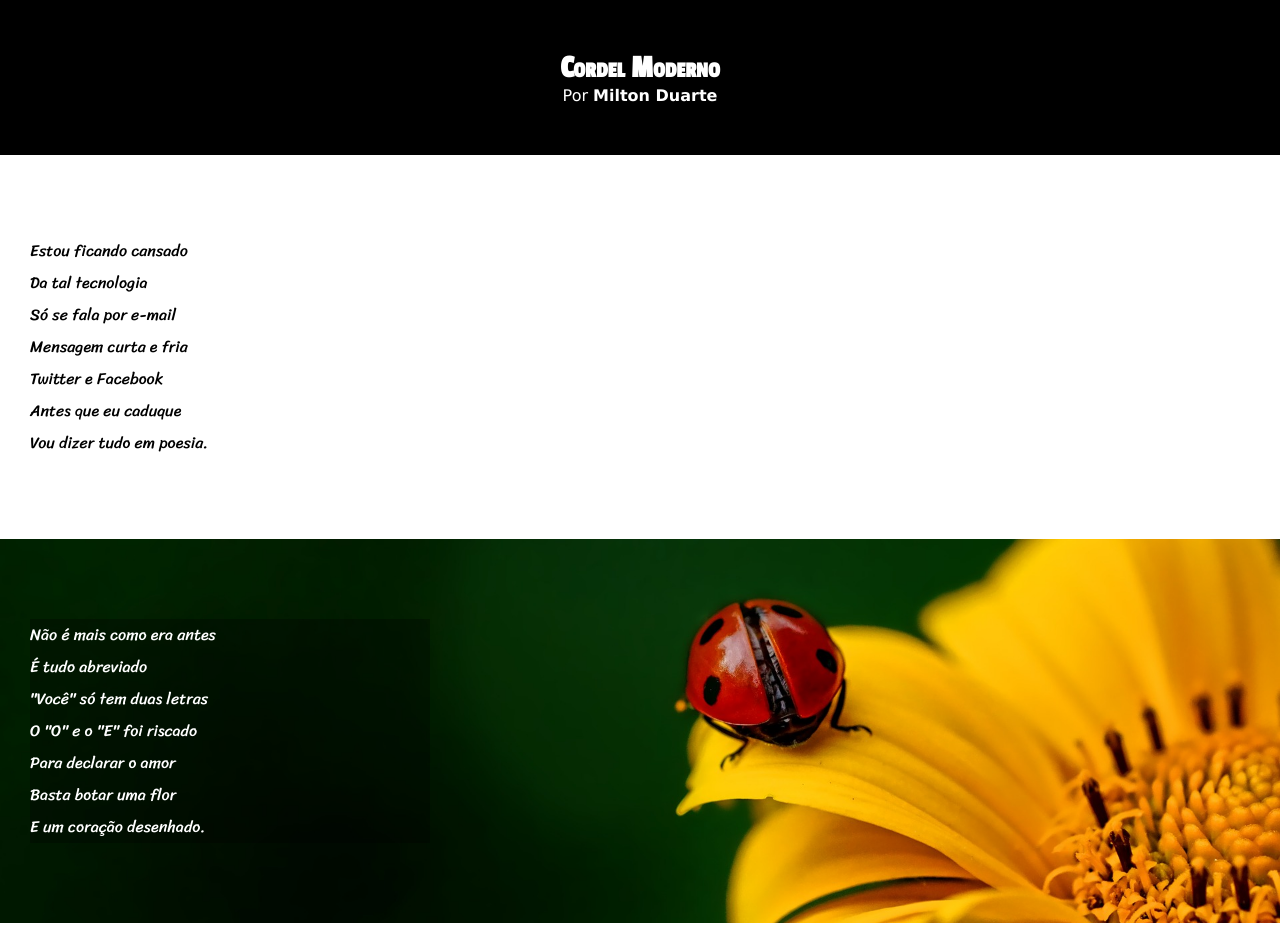
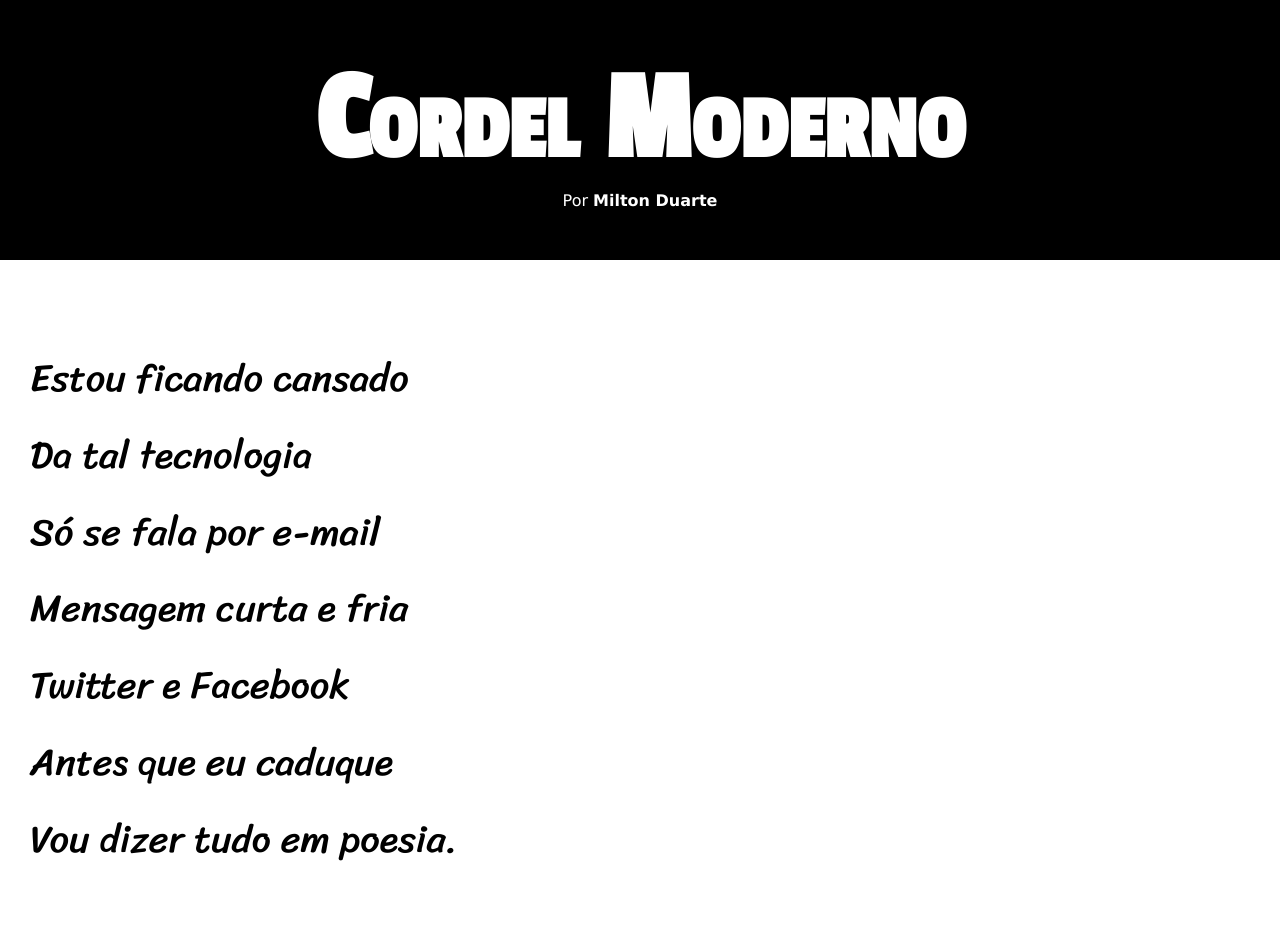
Before and after one commit to j-dutra/projeto-cordel, a plain HTML site: page index.html in a window 1280 px wide. Shown: the top 952 px of the page. Drawn offline with Linux system fonts and the light colour scheme.

Commit message:
Update style.css

```diff
--- a/estilo/style.css
+++ b/estilo/style.css
@@ -10,6 +10,7 @@
 * {
     margin: 0px;
     padding: 0px;
+    font-size: 1em;
 }
 
 html, body {
@@ -27,7 +28,8 @@ header {
 header > h1 {
     padding-top: 50px;
     font-variant: small-caps;
-    font-family: var(--fonte2)
+    font-family: var(--fonte2);
+    font-size: 10vw;
 }
 
 header > p {
@@ -52,6 +54,7 @@ section {
     line-height: 2em;
     padding-left: 30px;
     font-family: var(--fonte3);
+    font-size: 3vw;
 }
 
 section.normal {
@@ -65,7 +68,8 @@ section.imagem {
 }
 
 section.imagem > p {
-    width: 400px;
+    display: inline-block;
+    padding: 10px;
     background-color: rgba(0, 0, 0, 0.300);
 }
 
```
